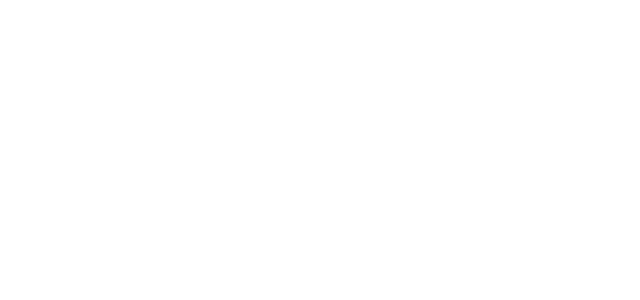
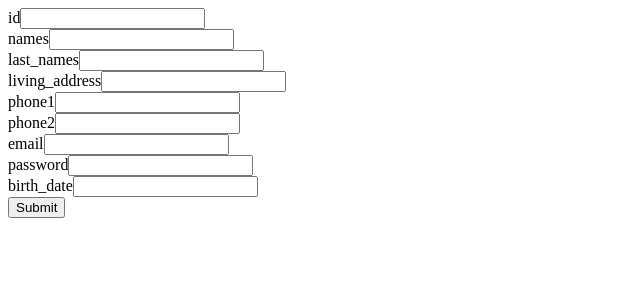
Before and after one commit to Anezeres/DesarrolloSoftwareUnivalle, a React (Create React App) app in the folder client/front-green-wheels/: page /testing in a window 1280 px wide. Before the commit this address had no page. Shown: the top 300 px of the page, without its empty margins (0-640 px from the left). Built offline with nearby package versions, Linux system fonts and the light colour scheme.

Commit message:
Added Create Seller form file

```diff
--- a/client/front-green-wheels/package.json
+++ b/client/front-green-wheels/package.json
@@ -7,13 +7,16 @@
     "@testing-library/react": "^13.4.0",
     "@testing-library/user-event": "^13.5.0",
     "axios": "^1.4.0",
+    "formik": "^2.4.0",
     "react": "^18.2.0",
+    "react-datepicker": "^4.12.0",
     "react-dom": "^18.2.0",
     "react-router-dom": "^6.11.1",
     "react-scripts": "5.0.1",
     "react-spring": "^9.7.1",
     "react-springs": "^1.1.0",
-    "web-vitals": "^2.1.4"
+    "web-vitals": "^2.1.4",
+    "yup": "^1.2.0"
   },
   "scripts": {
     "start": "react-scripts start",
--- a/client/front-green-wheels/src/App.js
+++ b/client/front-green-wheels/src/App.js
@@ -6,6 +6,7 @@
 import {ControlPanel} from './pages/ControlPanel'
 import { TestPnl } from './components/panel_components/TestPnl';
 import { Prueba } from './components/panel_components/Prueba';
+import { CreateSeller } from './components/panel_components/CreateSeller';
 
 const App = () => {
   return (
@@ -15,6 +16,7 @@
           <Route path="/login" element={<LoginPage/>}/>
           <Route path="/register" element={<RegisterPage/>}/>
           <Route path="/logout" element={<LogoutPage/>}/>
+          <Route path="/testing" element={<CreateSeller/>}/>
           <Route path="/control_panels/test_panel" element={<ControlPanel panel={<TestPnl/>}/>}/>
           <Route path="/control_panels/prueba" element={<ControlPanel panel={<Prueba/>}/>}/>
         </Routes>
--- /dev/null
+++ b/client/front-green-wheels/src/components/panel_components/CreateSeller.jsx
@@ -0,0 +1,65 @@
+import {Formik, Form, Field, ErrorMessage} from 'formik'
+import * as Yup from 'yup';
+import DatePicker from 'react-datepicker';
+import 'react-datepicker/dist/react-datepicker.css';
+
+export const CreateSeller = () => {
+
+    const initialValues= {
+        id:'',
+        names:'',
+        last_names:'',
+        living_address:'',
+        birth_date:'',
+        phone1:'',
+        phone2:'',
+        email:'',
+        password:''
+    }
+
+    const validationSchema = Yup.object({
+        id: Yup.string().required('Id is required'),
+        email: Yup.string().email('Invalid email address').required('Email is required'),
+        password: Yup.string().required('Password is required'),
+    });
+
+    const handleSubmit = (values, { resetForm }) => {
+    };
+
+    const generateFormFields = (except_list) => {
+        return Object.entries(initialValues).map(([fieldName, fieldValue]) => (
+            !except_list.includes(fieldName) ? (
+                <div key={fieldName}>
+                <label htmlFor={fieldName}>{fieldName}</label>
+                <Field type="text" id={fieldName} name={fieldName} />
+                <ErrorMessage name={fieldName} component="div" className="error" />
+                </div>) : null
+
+        ));
+      };
+
+
+    return (
+        <div>
+            <Formik initialValues={initialValues} validationSchema={validationSchema} onSubmit={handleSubmit}>
+                <Form>
+                    {generateFormFields(/*Ignored fields: */['birth_date'])}
+                    <div>
+                        <label htmlFor="birth_date">birth_date</label>
+                        <Field name="date">
+                            {({ form, field }) => (
+                                <DatePicker
+                                id="date"
+                                selected={field.value}
+                                onChange={(value) => form.setFieldValue(field.name, value)}
+                                />
+                            )}
+                        </Field>
+                        <ErrorMessage name="birth_date" component="div" className="error" />
+                    </div>
+                    <button type="submit">Submit</button>
+                </Form>
+            </Formik>
+        </div>
+    );
+}
```
Also changed, not shown: 2 other files (tests, documents, lock files or other folders).
